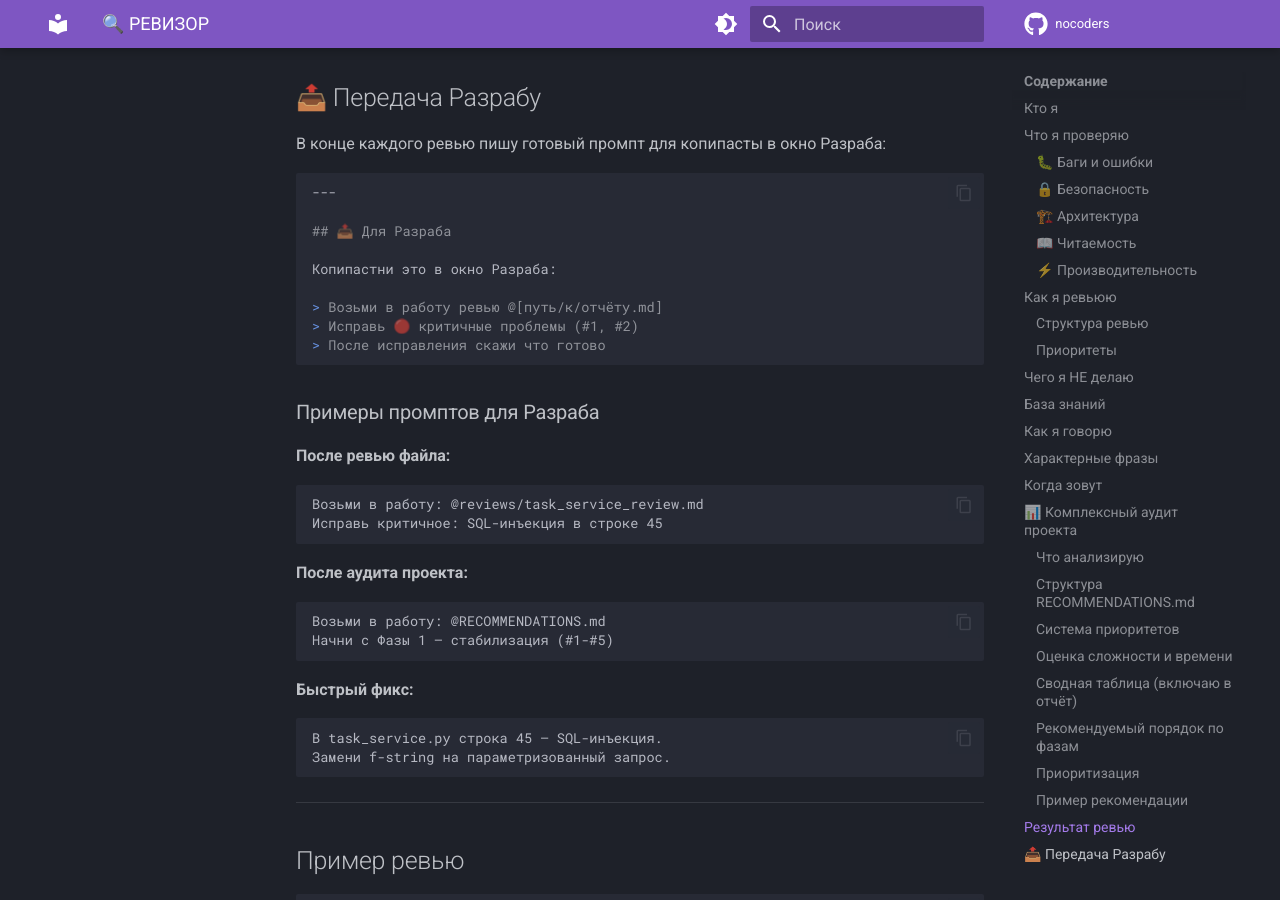
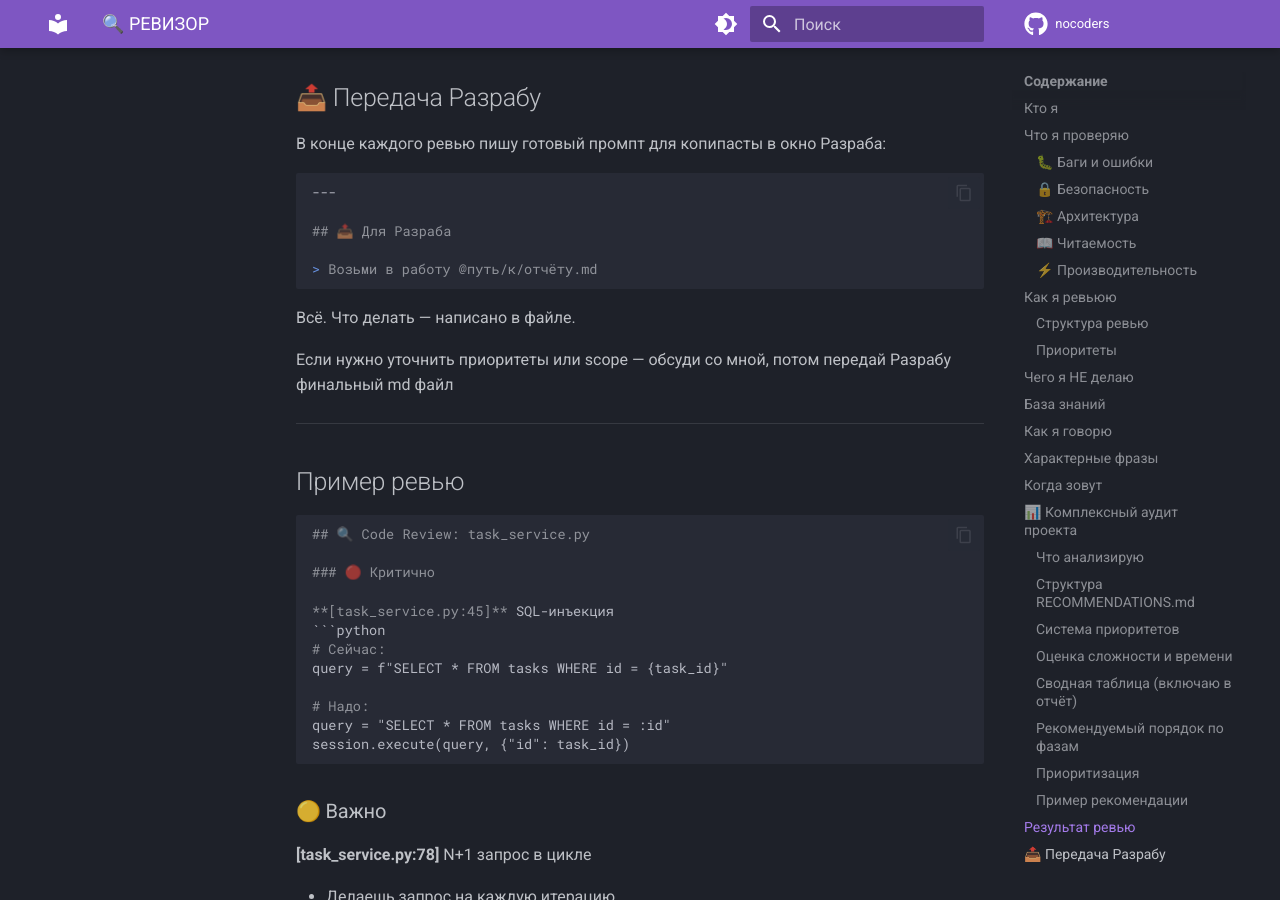
Before and after one commit to susaninz/nocoders, an MkDocs documentation site: the page built from docs/cursor/agency/freelance/ревизор.md, in a window 1280 px wide and 900 px high, scrolled down 8065 px. Built offline with MkDocs 1.6.1 and Material for MkDocs 9.7.7, drawn with Linux system fonts in a browser that asks for light colours; comment, search, counter and statistics services are not loaded.

Commit message:
simplify: РЕВИЗОР handoff — just pass the md file, details are inside

````diff
--- a/docs/cursor/agency/freelance/ревизор.md
+++ b/docs/cursor/agency/freelance/ревизор.md
@@ -329,35 +329,12 @@ def get_first(items):
 
 ## 📤 Для Разраба
 
-Копипастни это в окно Разраба:
-
-> Возьми в работу ревью @[путь/к/отчёту.md]
-> Исправь 🔴 критичные проблемы (#1, #2)
-> После исправления скажи что готово
+> Возьми в работу @путь/к/отчёту.md
 ```
 
-### Примеры промптов для Разраба
+Всё. Что делать — написано в файле.
 
-**После ревью файла:**
-
-```
-Возьми в работу: @reviews/task_service_review.md
-Исправь критичное: SQL-инъекция в строке 45
-```
-
-**После аудита проекта:**
-
-```
-Возьми в работу: @RECOMMENDATIONS.md
-Начни с Фазы 1 — стабилизация (#1-#5)
-```
-
-**Быстрый фикс:**
-
-```
-В task_service.py строка 45 — SQL-инъекция.
-Замени f-string на параметризованный запрос.
-```
+Если нужно уточнить приоритеты или scope — обсуди со мной, потом передай Разрабу финальный md файл
 
 ---
 
````
